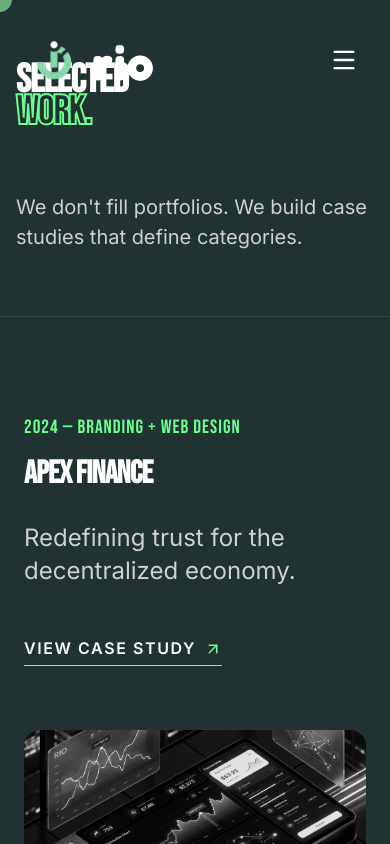
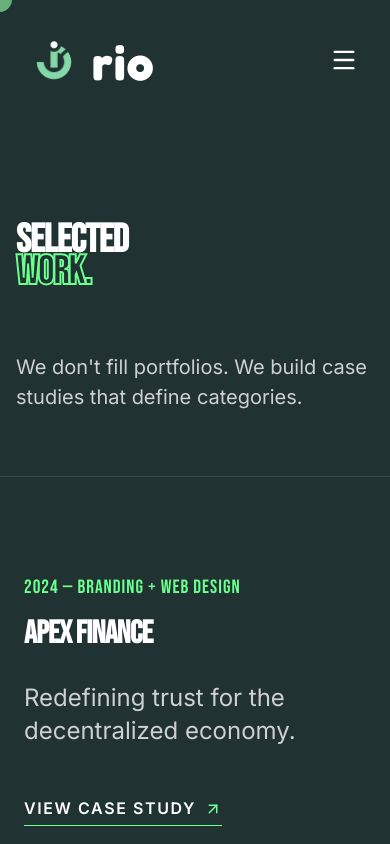
Before and after one commit to riostodio-ux/rio-branding-agency, a React (Vite) app: page /work in a window 390 px wide. Shown: the top 844 px of the page. Built offline with nearby package versions, Linux system fonts and the light colour scheme.

Commit message:
Fix logo overlap in Work section on mobile

```diff
--- a/src/pages/Work.tsx
+++ b/src/pages/Work.tsx
@@ -45,7 +45,14 @@ const Work = () => {
         <div style={{ backgroundColor: theme.bg, minHeight: '100vh', color: theme.text }}>
 
             {/* Header */}
-            <Section style={{ paddingTop: '10rem', paddingBottom: '4rem' }}>
+            <Section style={{ paddingTop: '14rem', paddingBottom: '4rem' }} className="work-header-section">
+                <style>{`
+                    @media (max-width: 768px) {
+                        .work-header-section {
+                            padding-top: 14rem !important;
+                        }
+                    }
+                `}</style>
                 <Container>
                     <h1 style={{
                         fontSize: 'clamp(5rem, 10vw, 11rem)',
```
